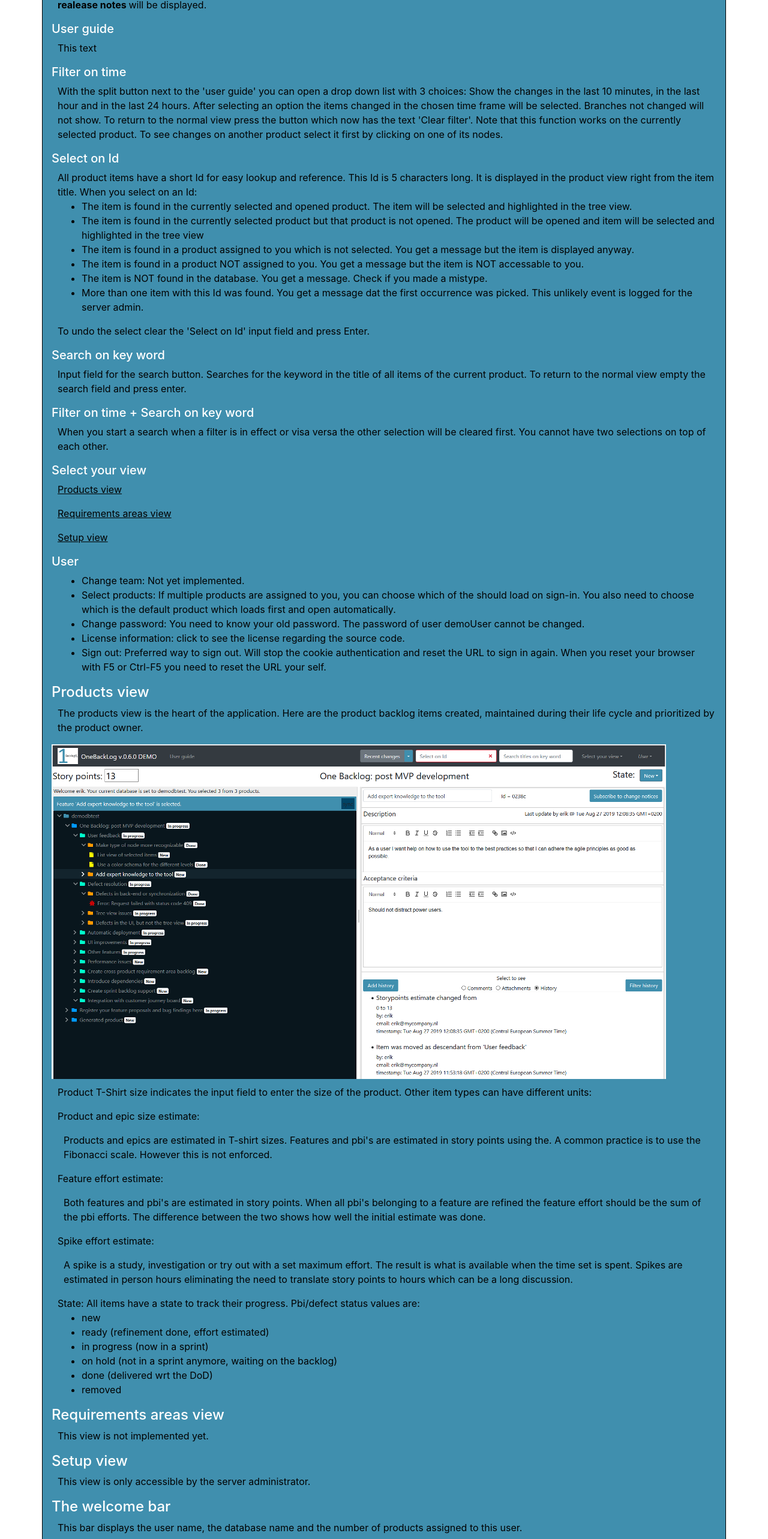
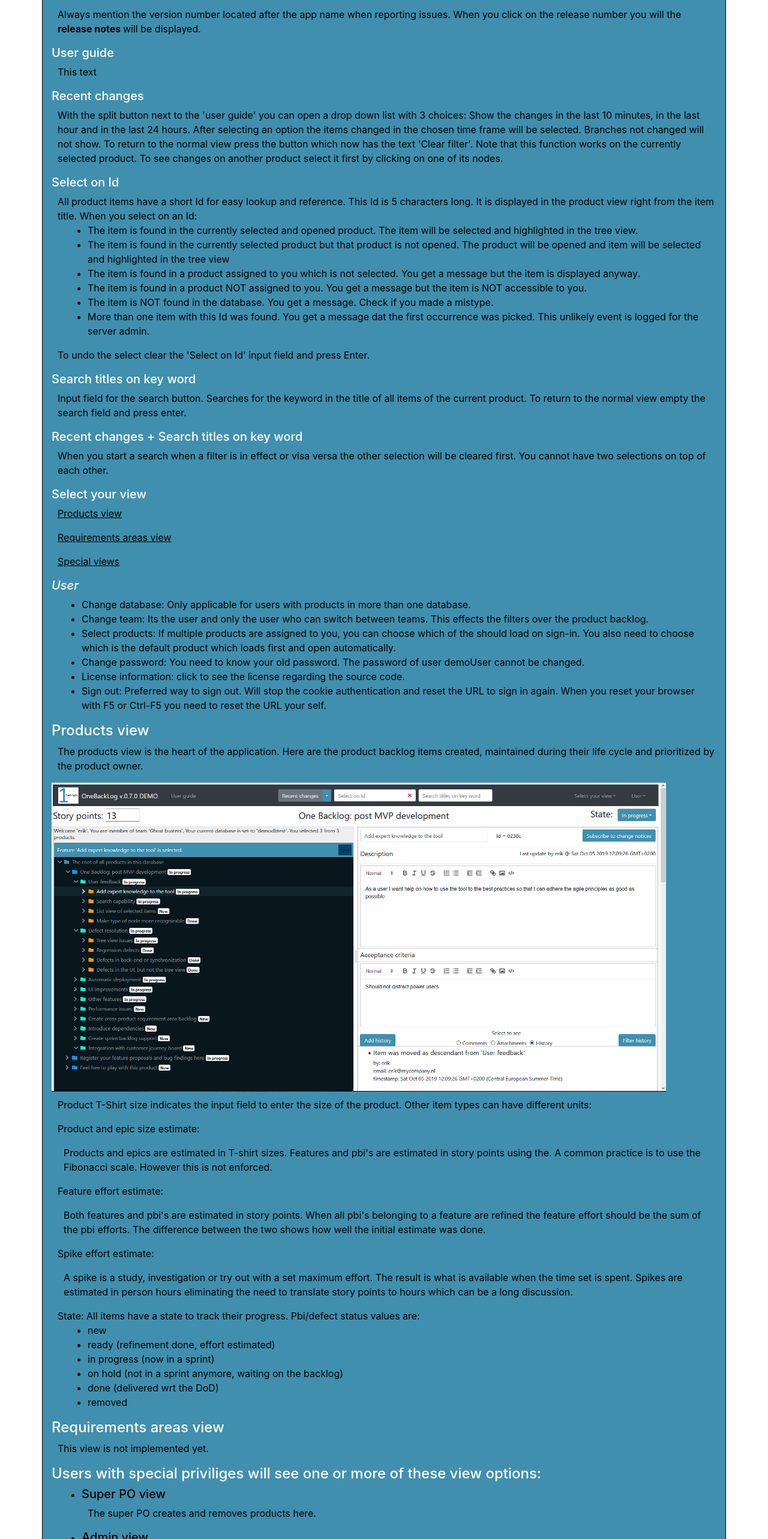
Before and after one commit to ErikVerheul/OneBacklog, a Vue app: page /userguide in a window 1280 px wide. Shown: the part 234-2800 px from the top of the page at 60% size. Built offline with nearby package versions, Linux system fonts and the light colour scheme.

Commit message:
Prepare for next release

```diff
--- a/src/components/userguide/userguide.vue
+++ b/src/components/userguide/userguide.vue
@@ -6,11 +6,12 @@
 			<b-col cols="12" class="left-column">
 				<h1>USER GUIDE</h1>
 				<p v-if=this.$store.state.demo>Note: This is a demo version of the application.</p>
+        <p>When you, as CouchDB super admin, have installed CouchDB and the web application you have to <a href="#start_using">initialize the first database</a>.</p>
 				<h4>The header</h4>
-				<p>Always mention the version number located after the app name when reporting issues. When you click on the release number you will the <b>realease notes </b> will be displayed.</p>
+				<p>Always mention the version number located after the app name when reporting issues. When you click on the release number you will the <b>release notes </b> will be displayed.</p>
 				<h5>User guide</h5>
 				<p>This text</p>
-				<h5>Filter on time</h5>
+				<h5>Recent changes</h5>
 				<p>With the split button next to the 'user guide' you can open a drop down list with 3 choices: Show the changes in the last 10 minutes, in the last hour and in the last 24 hours. After selecting an option the items changed in the chosen time frame will be selected. Branches not changed will not show. To return to the normal view press the button which now has the text 'Clear filter'. Note that this function works on the currently selected product. To see changes on another product select it first by clicking on one of its nodes.</p>
 				<h5>Select on Id</h5>
 				<p>All product items have a short Id for easy lookup and reference. This Id is 5 characters long. It is displayed in the product view right from the item title. When you select on an Id:
@@ -18,29 +19,28 @@
 					<li>The item is found in the currently selected and opened product. The item will be selected and highlighted in the tree view.</li>
 					<li>The item is found in the currently selected product but that product is not opened. The product will be opened and item will be selected and highlighted in the tree view</li>
 					<li>The item is found in a product assigned to you which is not selected. You get a message but the item is displayed anyway.</li>
-					<li>The item is found in a product NOT assigned to you. You get a message but the item is NOT accessable to you.</li>
+					<li>The item is found in a product NOT assigned to you. You get a message but the item is NOT accessible to you.</li>
 					<li>The item is NOT found in the database. You get a message. Check if you made a mistype.</li>
 					<li>More than one item with this Id was found. You get a message dat the first occurrence was picked. This unlikely event is logged for the server admin.</li>
 				</ul>
 				To undo the select clear the 'Select on Id' input field and press Enter.</p>
-				<h5>Search on key word</h5>
+				<h5>Search titles on key word</h5>
 				<p>Input field for the search button. Searches for the keyword in the title of all items of the current product. To return to the normal view empty the search field and press enter.</p>
-				<h5>Filter on time + Search on key word</h5>
+				<h5>Recent changes + Search titles on key word</h5>
 				<p>When you start a search when a filter is in effect or visa versa the other selection will be cleared first. You cannot have two selections on top of each other.</p>
 				<h5>Select your view</h5>
 				<p><a href="#pv">Products view</a></p>
 				<p><a href="#rv">Requirements areas view</a></p>
-				<p><a href="#sv">Setup view</a></p>
-				<h5>User</h5>
-				<p>
+        <p><a href="#sv">Special views</a></p>
+				<h5><em>User</em></h5>
 				<ul>
-					<li>Change team: Not yet implemented.</li>
+					<li>Change database: Only applicable for users with products in more than one database.</li>
+					<li>Change team: Its the user and only the user who can switch between teams. This effects the filters over the product backlog.</li>
 					<li>Select products: If multiple products are assigned to you, you can choose which of the should load on sign-in. You also need to choose which is the default product which loads first and open automatically.</li>
 					<li>Change password: You need to know your old password. The password of user demoUser cannot be changed.</li>
 					<li>License information: click to see the license regarding the source code.</li>
 					<li>Sign out: Preferred way to sign out. Will stop the cookie authentication and reset the URL to sign in again. When you reset your browser with F5 or Ctrl-F5 you need to reset the URL your self.</li>
 				</ul>
-				</p>
 
 				<div id="pv">
 					<h4>Products view</h4>
@@ -69,14 +69,27 @@
 					<h4>Requirements areas view</h4>
 					<p>This view is not implemented yet.</p>
 				</div>
-				<div id="sv">
-					<h4>Setup view</h4>
-					<p>This view is only accessible by the server administrator.</p>
-				</div>
+        <div id="sv">
+          <h4>Users with special priviliges will see one or more of these view options:</h4>
+          <ul>
+            <li>
+              <h5>Super PO view</h5>
+              <p>The super PO creates and removes products here.</p>
+            </li>
+            <li>
+              <h5>Admin view</h5>
+              <p>The admin creates and maintains user permissions here. Team names can be added and listed.</p>
+            </li>
+            <li>
+              <h5>Server admin view</h5>
+              <p>The server admin creates backups and restores databases from a backup here. New databases can be created and deleted. A CouchDB FAUXTON session can be started in a separate tab of the browser.</p>
+            </li>
+          </ul>
+        </div>
 				<h4>The welcome bar</h4>
 				<p>This bar displays the user name, the database name and the number of products assigned to this user.</p>
 				<h4>The event bar</h4>
-				<p>This bar displays the latest event, a selection, a expansion/collaps of a tree branch, a warning or an error.<br>
+				<p>This bar displays the latest event, a selection, a expansion/collapse of a tree branch, a warning or an error.<br>
 					On the right side of this bar you see the <b>Sync light</b> which is hard to read when not lighted. It lights when another user changes a title or the position of one or more items in your tree view below. Your tree is updated instantly.</p>
 					<p>The <b>Sync light</b> will turn red with the the text 'offline' when your connection is lost. In this condition you can not access the database. Wait for automatic recovery or restore the connection.</p>
 				<h4>The backlog item tree</h4>
@@ -108,19 +121,19 @@
 				<p>To open the context menu <b>left click</b> on a node to select, then <b>right click</b> to open the context modal. You will see a modal like this:</p>
 				<b-img :src="require('./context-menu.png')" alt="Example context menu" />
 				<p>Select the action to execute and press OK. But before doing see click the <b>need assistance?</b> button for some valuable tips.</p>
-				<p>Be carefull when removing an item with all of its descendants. You will see a modal like this:</p>
+				<p>Be careful when removing an item with all of its descendants. You will see a modal like this:</p>
 				<b-img :src="require('./remove.png')" alt="Example context remove" />
-				<p>Click the <b>need assistance?</b> button for some valuable tips. Click on cancel or the small X when uncertain. After removal a <b>Undo remove</b> button appears in the title bar. Click on this button te reverse your removals (last removel will be restored first).</p>
+				<p>Click the <b>need assistance?</b> button for some valuable tips. Click on cancel or the small X when uncertain. After removal a <b>Undo remove</b> button appears in the title bar. Click on this button to reverse your removals (last removal will be restored first).</p>
 				<h4>Drag &amp; drop in the backlog item tree</h4>
-				<p>This a powerful feature of this application. When you have the appropriate permissions you can move complete branches within one product. Use the context menu to move a branche to another product. You can promote a branch where a feature becomes an epic and all descendant pbi's features. Or the reverse. But usually you will prioritize items by moving them up or down on the same level. To do so select the item or branch with a <b>left-click</b> on the item and without releasing the mouse button drag the item to its new position. To select multiple items select one item, then the second while pressing the <b>shift key</b> and without releasing the mouse button move them to the new position. All selected items must be on the same level. Not all moves are allowed. Watch the event bar for warnings.</p>
+				<p>This a powerful feature of this application. When you have the appropriate permissions you can move complete branches within one product. Use the context menu to move a branch to another product. You can promote a branch where a feature becomes an epic and all descendant pbi's features. Or the reverse. But usually you will prioritize items by moving them up or down on the same level. To do so select the item or branch with a <b>left-click</b> on the item and without releasing the mouse button drag the item to its new position. To select multiple items select one item, then the second while pressing the <b>shift key</b> and without releasing the mouse button move them to the new position. All selected items must be on the same level. Not all moves are allowed. Watch the event bar for warnings.</p>
 				<h4>The title input field</h4>
 				<p>On the right side of the screen above the Description field is the input field to change the title of the currently selected item. The change takes place when you move away from this field and click on another location. You will see the update in the tree view.</p>
 				<h4>The item short Id</h4>
 				<p>On the right side of the title field the short id of the displayed item is displayed. Use this Id in communications with other users of the application instead of using the title.</p>
 				<h4>Subscribe to change notices</h4>
-				<p>When you click on this button all changes to this item will be emailed to you provided you are signed in as a registered user and your provided email adress is correct. This will not work for users of generic accounts like demoUser or guest.</p>
+				<p>When you click on this button all changes to this item will be emailed to you provided you are signed in as a registered user and your provided email address is correct. This will not work for users of generic accounts like demoUser or guest.</p>
 				<h4>The description input field</h4>
-				<p>As the title should short and concise, this the place de describe the product/epic/feature or user story|defect|spike. Use, if possible, the format 'I as &lt;my role&gt; want &lt;whatever it is&gt; so that &lt;the why&gt;'. Use the features this WYSIWYG component offers you. Upload attachments (TO DO) to add documentation.</p>
+				<p>As the title should be short and concise, this is the place to describe the product/epic/feature or user story|defect|spike. Use, if possible, the format 'I as &lt;my role&gt; want &lt;whatever it is&gt; so that &lt;the why&gt;'. Use the features this WYSIWYG component offers you. Upload attachments (TO DO) to add documentation.</p>
 				<h4>The acceptance criteria input field</h4>
 				<p>A backlog item can only be reported as 'DONE' when all acceptance criteria are met. To be able to estimate the effort the team must know the acceptance criteria up front. They are as important as the description.</p>
 				<h4>Add comments</h4>
@@ -129,6 +142,25 @@
 				<p>Enter a key word and you will only see comments including this key word.</p>
 				<h4>The Comments, Attachments, History radio buttons</h4>
 				<p>When you select Attachments (TO DO) or History you can do the same as with Comments. So, it is possible to add comments to the history log also.</p>
+
+        <h2 id="start_using"> START USING THE APPLICATION</h2>
+        <p>When you, as server admin, login with your super admin credentials the application will notice that you are unknown in the _users database. That will trigger a conversation where you name the first database and enter your e-mail address.</p>
+        <p>Click on 'Create database' to start the creation. If you entered a database name erik7 and a valid e-mail address and all goes well you will see:</p>
+        <ul>
+          <li>createDatabase: Success, empty database erikdb7 is created</li>
+          <li>setDatabasePermissions: Success, database permissions for erikdb7 are set</li>
+          <li>setUsersDatabasePermissions: Success, system permissions for _users database are set</li>
+          <li>createLog: Success, log for database erikdb7 is created</li>
+          <li>createConfig: Success, the configuration document is created</li>
+          <li>installDesignDoc: Success, the design document is created</li>
+          <li>createRoot: Success, the root document is created</li>
+          <li>createServerAdminProfile: Success, user profile for erik7 is created with 'admin', 'superPO' roles set</li>
+        </ul>
+        <p>Click on 'Exit' and sign-in again to see the product view with no product but a root document,<br>
+          then:<br>
+          As 'superPO' create at least one product and in the Admin view create the first users and their roles. Assign one or more admins to take over that task.<br>
+          Note: It is a good practice to remove the 'superPO' role from your profile as soon as another user takes this role. Keep your 'admin' role as a backup.
+        </p>
 			</b-col>
 		</b-row>
 	</b-container>
@@ -152,7 +184,7 @@ export default {
   border: 1px solid black;
 }
 
-p {
+p, ul {
   margin-left: 10px;
   color: black;
 }
```
Also changed, not shown: src/components/rel-notes/rel-notes.vue (+17 -0 lines), src/components/userguide/example-screen.png.
